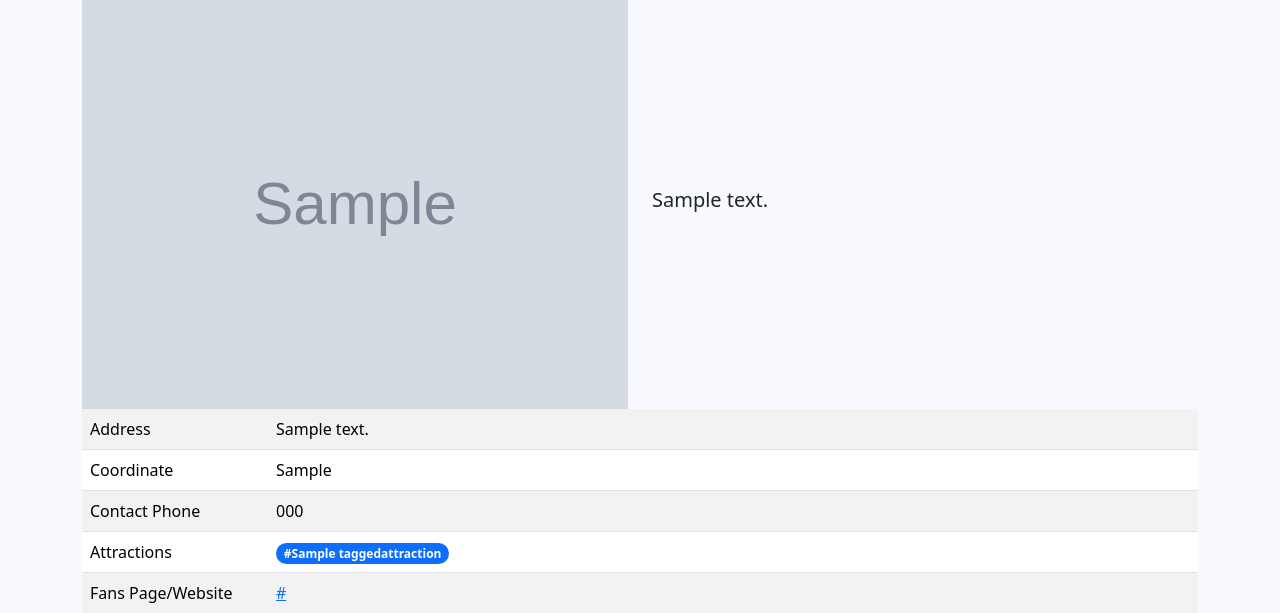
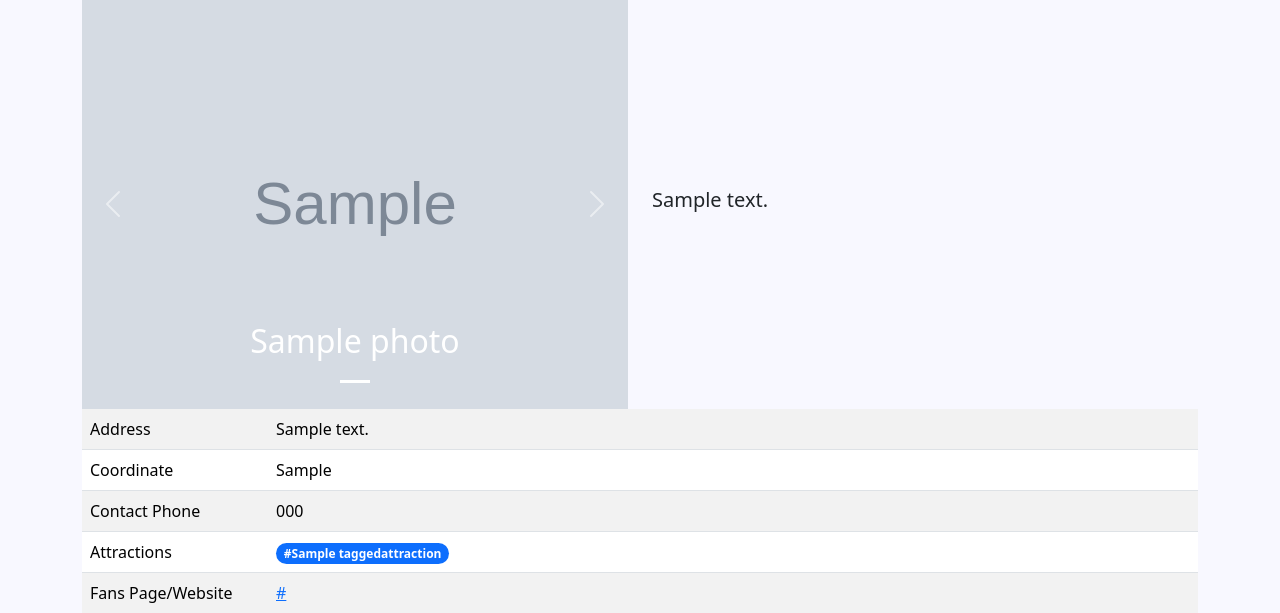
Before and after one commit to Maxium1997/CGA_Platform, a Django app: a page that uses ocean_station/templates/ocean_station/info.html in a window 1280 px wide. Shown: the part 81-694 px from the top of the page. Run offline with Django 3.2, Linux system fonts and the light colour scheme; tables that the repository leaves empty hold one stand-in row (values such as "Sample post"); grey boxes marked "Sample" are stand-in pictures; data that the repository does not hold is empty; some libraries are stand-ins or nearby versions.

Commit message:
Modified the Ocean Station album display and layout.

```diff
--- a/ocean_station/templates/ocean_station/info.html
+++ b/ocean_station/templates/ocean_station/info.html
@@ -10,10 +10,50 @@ Ocean Station
 <div class="container">
     <div class="row justify-content-center align-items-center">
         <div class="col-md-6">
-            {% if station.get_main_photo %}
-            <img src="{{ station.get_main_photo.path.url }}" width="100%" alt="{{ station.name }}">
-            {% else %}
-            <img src="{% static 'pic/image-not-found.png' %}" width="100%" alt="Image not found">
+            {% if station.album %}
+            <div class="row">
+                <div id="carouselExampleIndicators" class="carousel slide" data-bs-ride="carousel">
+                    <div class="carousel-indicators">
+                        {% for photo in station.album.all %}
+                        {% if forloop.counter == 1 %}
+                        <button type="button" data-bs-target="#carouselExampleIndicators" data-bs-slide-to="{{ forloop.counter0 }}" aria-label="Slide {{ forloop.counter }}" class="active" aria-current="true"></button>
+                        {% else %}
+                        <button type="button" data-bs-target="#carouselExampleIndicators" data-bs-slide-to="{{ forloop.counter0 }}" aria-label="Slide {{ forloop.counter }}"></button>
+                        {% endif %}
+                        {% endfor %}
+                    </div>
+
+                    <div class="carousel-inner">
+                        {% for photo in station.album.all %}
+                        {% if forloop.counter == 1 %}
+                        <div class="carousel-item active">
+                            <img src="{{ photo.path.url }}" class="d-block w-100" alt="{{ photo.title }}">
+                            <div class="carousel-caption">
+                                <h2 class="fw-light">{{ photo.title }}</h2>
+                            </div>
+                        </div>
+                        {% else %}
+                        <div class="carousel-item">
+                            <img src="{{ photo.path.url }}" class="d-block w-100" alt="{{ photo.title }}">
+                            <div class="carousel-caption">
+                                <h2 class="fw-light">{{ photo.title }}</h2>
+                            </div>
+                        </div>
+                        {% endif %}
+                        {% endfor %}
+                    </div>
+
+                    <button class="carousel-control-prev" type="button" data-bs-target="#carouselExampleIndicators" data-bs-slide="prev">
+                        <span class="carousel-control-prev-icon" aria-hidden="true"></span>
+                        <span class="visually-hidden">Previous</span>
+                    </button>
+
+                    <button class="carousel-control-next" type="button" data-bs-target="#carouselExampleIndicators" data-bs-slide="next">
+                        <span class="carousel-control-next-icon" aria-hidden="true"></span>
+                        <span class="visually-hidden">Next</span>
+                    </button>
+                </div>
+            </div>
             {% endif %}
         </div>
         {% if overview %}
```
